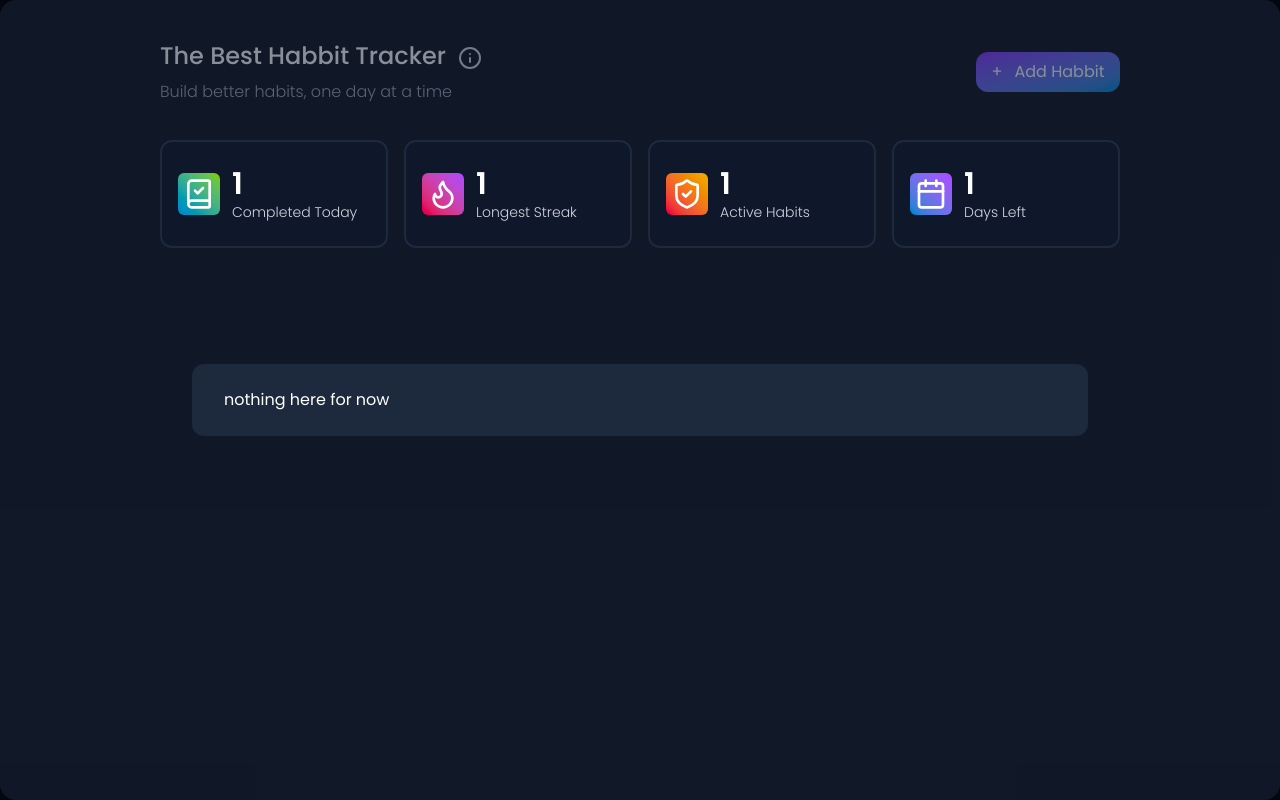
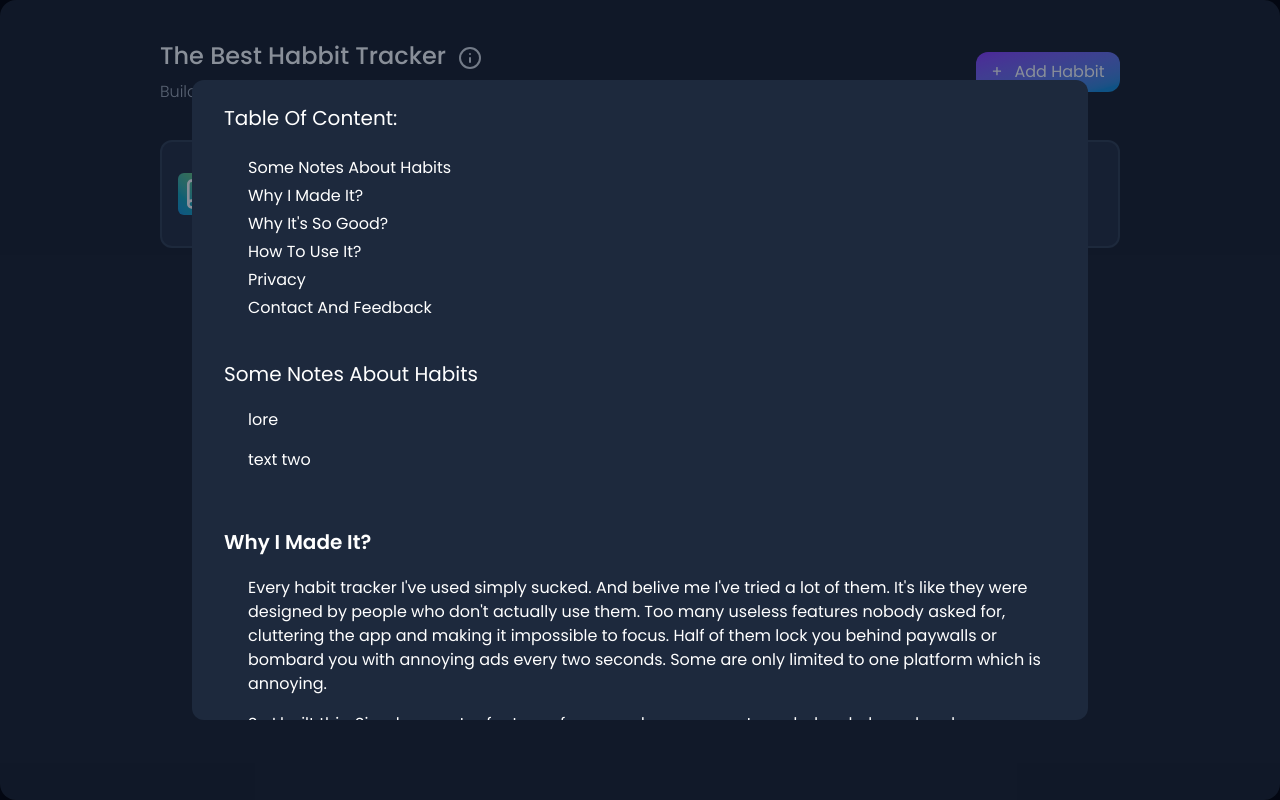
Before and after one commit to karo-yousefi/the-best-habit-tracker, a React (Vite) app: page / in a window 1280 px wide. Both pictures are taken after a click on the icon 470 px from the left and 58 px from the top of the page. Built offline with nearby package versions, Linux system fonts and the light colour scheme.

Commit message:
Added the delete functionality

```diff
--- a/src/components/AddHabitModal.jsx
+++ b/src/components/AddHabitModal.jsx
@@ -40,22 +40,17 @@ const AddHabitModal = ({ addModalOpen, setAddModalOpen, saveToLocalStorage, load
 		}
 
 		let newHabitList = [];
-
 		if (habitList) {
 			newHabitList = [...habitList];
 		}
 		newHabitList.push(newHabitData);
+
 		setHabitList(newHabitList);
-
 		saveToLocalStorage("habits", newHabitList);
 
+		setNewHabitId(newHabitId + 1);
+
 	}
-
-	useEffect(() => {
-
-
-	}, [])
-
 
 
 
@@ -117,7 +112,7 @@ const AddHabitModal = ({ addModalOpen, setAddModalOpen, saveToLocalStorage, load
 							From
 						</label>
 						<div className="w-9 h-9 rounded-[50%] overflow-hidden relative">
-							<input type="color" value={colorOne} onChange={(e) => setColorOne(e.target.value)} className="w-20 h-20 absolute top-[50%] left-[50%] translate-x-[-50%] translate-y-[-50%] cursor-pointer" />
+							<input type="color" value={colorOne} onChange={(e) => setColorOne(e.target.value)} className="w-20 h-20 absolute top-1/2 left-1/2 transform -translate-x-1/2 -translate-y-1/2 cursor-pointer" />
 						</div>
 					</div>
 
@@ -126,7 +121,7 @@ const AddHabitModal = ({ addModalOpen, setAddModalOpen, saveToLocalStorage, load
 							To
 						</label>
 						<div className="w-9 h-9 rounded-[50%] overflow-hidden relative">
-							<input type="color" value={colorTwo} onChange={(e) => setColorTwo(e.target.value)} className="w-20 h-20 absolute top-[50%] left-[50%] translate-x-[-50%] translate-y-[-50%] cursor-pointer" />
+							<input type="color" value={colorTwo} onChange={(e) => setColorTwo(e.target.value)} className="w-20 h-20 absolute top-1/2 left-1/2 transform -translate-x-1/2 -translate-y-1/2 cursor-pointer" />
 						</div>
 					</div>
 
--- a/src/components/HabitComponent.jsx
+++ b/src/components/HabitComponent.jsx
@@ -1,11 +1,11 @@
 import { useEffect, useState } from "react";
-import { Check, Flame } from "lucide-react";
+import { Check, Flame, Trash2 } from "lucide-react";
 import { daysOfWeek, flameColors } from "../data/data";
 import { availableIcons } from "../data/data";
 
 
 
-const HabitComponent = ({ id, title, colorOne, colorTwo, icon, streak}) => {
+const HabitComponent = ({ id, title, colorOne, colorTwo, icon, streak, handleDeleteHabit}) => {
 
 	const [habitsCompletedToday, setHabitsCompletedToday] = useState([]);
 	const [firstDayOfWeek, setFirstDayOfWeek] = useState("sat"); // Sat Sun Mon
@@ -27,9 +27,8 @@ const HabitComponent = ({ id, title, colorOne, colorTwo, icon, streak}) => {
 	}
 
 
-
 	return (
-		<div className="bg-slate-900 border-[2px] py-6 px-6 border-slate-800 rounded-xl hover:border-slate-700 transition-all flex flex-col justify-start gap-8">
+		<div className="group relative bg-slate-900 border-[2px] py-6 px-6 border-slate-800 rounded-xl hover:border-slate-700 transition-all flex flex-col justify-start gap-8">
 			<div className="flex justify-between items-center">
 				<div className="flex justify-center items-center gap-3">
 					<div className="bg-gradient-to-bl ${colorOne} ${colorTwo} text-white p-[5px] rounded-md" style={{backgroundImage: `linear-gradient(to right, ${colorOne}, ${colorTwo})`}}>
@@ -74,7 +73,12 @@ const HabitComponent = ({ id, title, colorOne, colorTwo, icon, streak}) => {
 				</div>
 			</div>
 
-
+			<div
+				className="absolute opacity-0 top-4 left-1/2 text-rose-500 hover:text-rose-700 transition-all cursor-pointer group-hover:opacity-100 duration-200"
+				onClick={() => {handleDeleteHabit(id)}}
+			>
+				<Trash2 size={35}/>
+			</div>
 		</div>
 	)
 }
--- a/src/components/HabitsSection.jsx
+++ b/src/components/HabitsSection.jsx
@@ -1,27 +1,28 @@
 import { useEffect, useState } from "react";
 import HabitComponent from "./HabitComponent";
-import { Calendar } from "lucide-react";
+
 
 const HabitsSection = ({ habitList, setHabitList, saveToLocalStorage, loadFromLocalStorage }) => {
 
-	const [habits, setHabits] = useState([]);
 
-	const removeHabit = (id) => {
-		null
+
+
+	const handleDeleteHabit = (habitId) => {
+		const tempHabitList = [...habitList];
+
+		const updatedHabitList = tempHabitList.filter(item => item.id !== habitId); // find and removes the habit
+
+		setHabitList(updatedHabitList);
+		saveToLocalStorage("habits", updatedHabitList);
 	}
 
-	useEffect(() => {
-		const loadedHabits = loadFromLocalStorage("habits");
-
-		setHabitList(loadedHabits);
-	}, [])
 
 
 	return (
 		<div className="grid grid-cols-1 md:grid-cols-2 gap-6">
 			{
 				habitList && habitList.map(habit => (
-					<HabitComponent key={habit.id} id={habit.id} title={habit.name} colorOne={habit.colorOne} colorTwo={habit.colorTwo} icon={habit.icon} streak={habit.streak} />
+					<HabitComponent key={habit.id} id={habit.id} title={habit.name} colorOne={habit.colorOne} colorTwo={habit.colorTwo} icon={habit.icon} streak={habit.streak} handleDeleteHabit={handleDeleteHabit}/>
 				))
 			}
 		</div>
--- a/src/components/InfoModal.jsx
+++ b/src/components/InfoModal.jsx
@@ -8,19 +8,98 @@ const InfoModal = ({ infoModalOpen, setInfoModalOpen }) => {
 	return (
 		<div
 			ref={modalBGRef}
-			className={`absolute top-1/2 left-1/2 -translate-x-1/2 -translate-y-1/2 w-full h-full bg-[#1d293d85] rounded-2xl flex justify-center items-center transition-all ease-out duration-200
+			className={`absolute z-50 top-1/2 left-1/2 -translate-x-1/2 -translate-y-1/2 w-full h-full bg-[#1d293d85] rounded-2xl flex justify-center items-center transition-all ease-out duration-200
 				${infoModalOpen ? "opacity-100" : "opacity-0 pointer-events-none"}`}
 			onClick={(e) => {
 				e.target === modalBGRef.current ? setInfoModalOpen(false) : null;
 			}}>
 			<div
-				className={`w-4xl bg-slate-800 rounded-xl px-8 py-6 transition-all ease-out duration-200 ${
+				className={`w-4xl max-h-160 bg-slate-800 rounded-xl px-8 py-6 transition-all ease-out duration-200 scroll-smooth ${
 					infoModalOpen ? "scale-100" : "scale-40"
-				} flex flex-col justify-start items-center gap-8`}>
+				} flex flex-col justify-start items-center gap-10 overflow-auto`}>
 
-				<div className="flex flex-col justify-start w-full">
-					<p className="text-white font-poppins">nothing here for now</p>
-				</div>
+				{/* table of content */}
+
+				<section className="w-full flex flex-col items-start justify-center gap-1">
+					<p className="text-white font-poppins text-xl pb-5">Table Of Content:</p>
+					<a href="#notes" className="text-white font-poppins pl-6 transition-all hover:text-gray-400">Some Notes About Habits</a>
+					<a href="#why" className="text-white font-poppins pl-6 transition-all hover:text-gray-400">Why I Made It?</a>
+					<a href="#so-good" className="text-white font-poppins pl-6 transition-all hover:text-gray-400">Why It's So Good?</a>
+					<a href="#usage" className="text-white font-poppins pl-6 transition-all hover:text-gray-400">How To Use It?</a>
+					<a href="#privacy" className="text-white font-poppins pl-6 transition-all hover:text-gray-400">Privacy</a>
+					<a href="#contact" className="text-white font-poppins pl-6 transition-all hover:text-gray-400">Contact And Feedback</a>
+				</section>
+
+
+				{/* some notes about habits */}
+				<section id="notes" className="w-full flex-col items-start justify-center gap-2">
+					<p className="text-white font-poppins text-xl pb-5">Some Notes About Habits</p>
+					<p className="text-white font-poppins pl-6 pb-4">lore</p>
+					<p className="text-white font-poppins pl-6 pb-4">text two</p>
+				</section>
+
+
+				{/* why I made it */}
+				<section id="why" className="w-full flex-col items-start justify-center gap-2">
+					<p className="text-white font-poppins text-xl pb-5 font-[600]">Why I Made It?</p>
+					<p className="text-white font-poppins pl-6 pb-4">
+						Every habit tracker I've used simply sucked. And belive me I've tried a lot of them. It's like they were designed by people who don't actually use them.
+						Too many useless features nobody asked for, cluttering the app and making it impossible to focus.
+						Half of them lock you behind paywalls or bombard you with annoying ads every two seconds.
+						Some are only limited to one platform which is annoying.
+					</p>
+					<p className="text-white font-poppins pl-6 pb-4">
+						So I built this. Simple, no extra features, free, no ads, no account needed, web-based and open-source. Just what a habit tracker should be.
+					</p>
+				</section>
+
+				{/* why its so good */}
+				<section id="so-good" className="w-full flex-col items-start justify-center gap-2">
+					<p className="text-white font-poppins text-xl pb-5 font-[600]">Why Its So Good?</p>
+					<p className="text-white font-poppins pl-6 pb-4">
+						Lately, I watched a <a className="text-violet-500 hover:text-violet-700 transition-all" href="https://www.youtube.com/watch?v=P6FORpg0KVo&t=11s">TED Talk</a> where Luis von Ahn discussed the power of streaks
+						and how they can make learning addictive. That talk really inspired me to build this. I decided to place a strong emphasis on streaks,
+						each habit has a streak counter that resets if you miss a day. There's also a "longest streak" stat that’s always visible,
+						right in your face.
+					</p>
+				</section>
+
+				{/* how to use it */}
+				<section id="usage" className="w-full flex-col items-start justify-center gap-2">
+					<p className="text-white font-poppins text-xl pb-5 font-[600]">How To Use It?</p>
+					<p className="text-white font-poppins pl-6 pb-4">
+
+					</p>
+					<p className="text-white font-poppins pl-6 pb-4">
+
+					</p>
+				</section>
+
+				{/* privacy note */}
+				<section id="privacy" className="w-full flex-col items-start justify-center gap-2">
+					<p className="text-white font-poppins text-xl pb-5 font-[600]">Privacy</p>
+					<p className="text-white font-poppins pl-6 pb-4">
+						All of your habits will be saved in your browser. None of your habit data will be sent to any server.
+						This does mean, however, that syncing between devices is not currently possible. I may add that feature in the future, by allowing to create an account.
+					</p>
+				</section>
+
+				{/* contact and feedback */}
+				<section id="contact" className="w-full flex-col items-start justify-center gap-2">
+					<p className="text-white font-poppins text-xl pb-5 font-[600]">Contact and Feedback</p>
+					<p className="text-white font-poppins pl-6 pb-4">
+						The project is open source, You can access the source code <a className="text-violet-500 hover:text-violet-700 transition-all" href="https://github.com/karo-yousefi/the-best-habit-tracker">here</a>.
+						Feel free to fork it or improve this one.
+					</p>
+					<p className="text-white font-poppins pl-6 pb-4">
+						Have feedback or suggestions? Feel free to reach out to me at: <span className="text-violet-500">karoyousefi.80@gmail.com</span>
+					</p>
+				</section>
+
+
+
+
+
 			</div>
 		</div>
 
```
Also changed, not shown: 1 other file (tests, documents, lock files or other folders).
